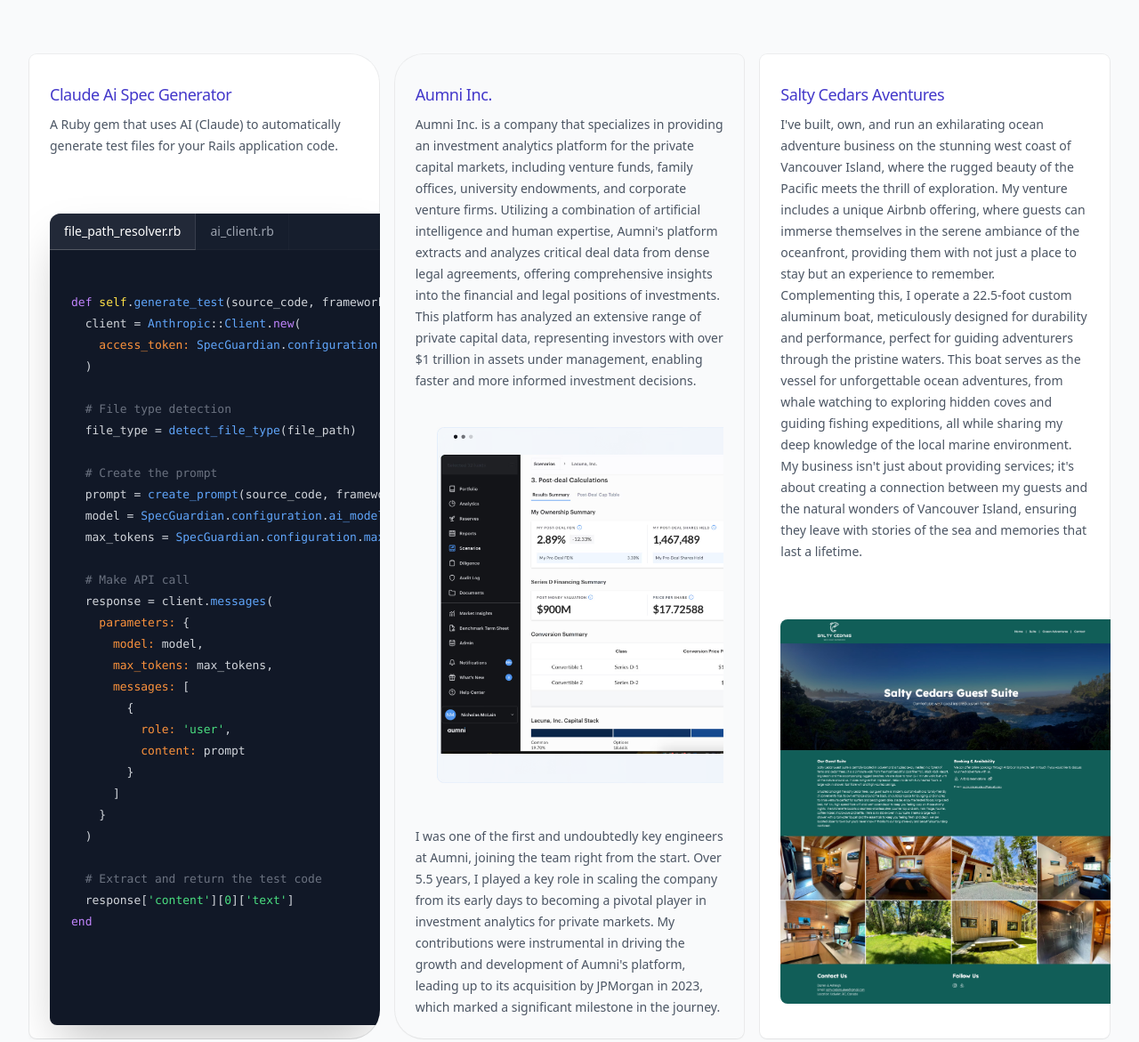
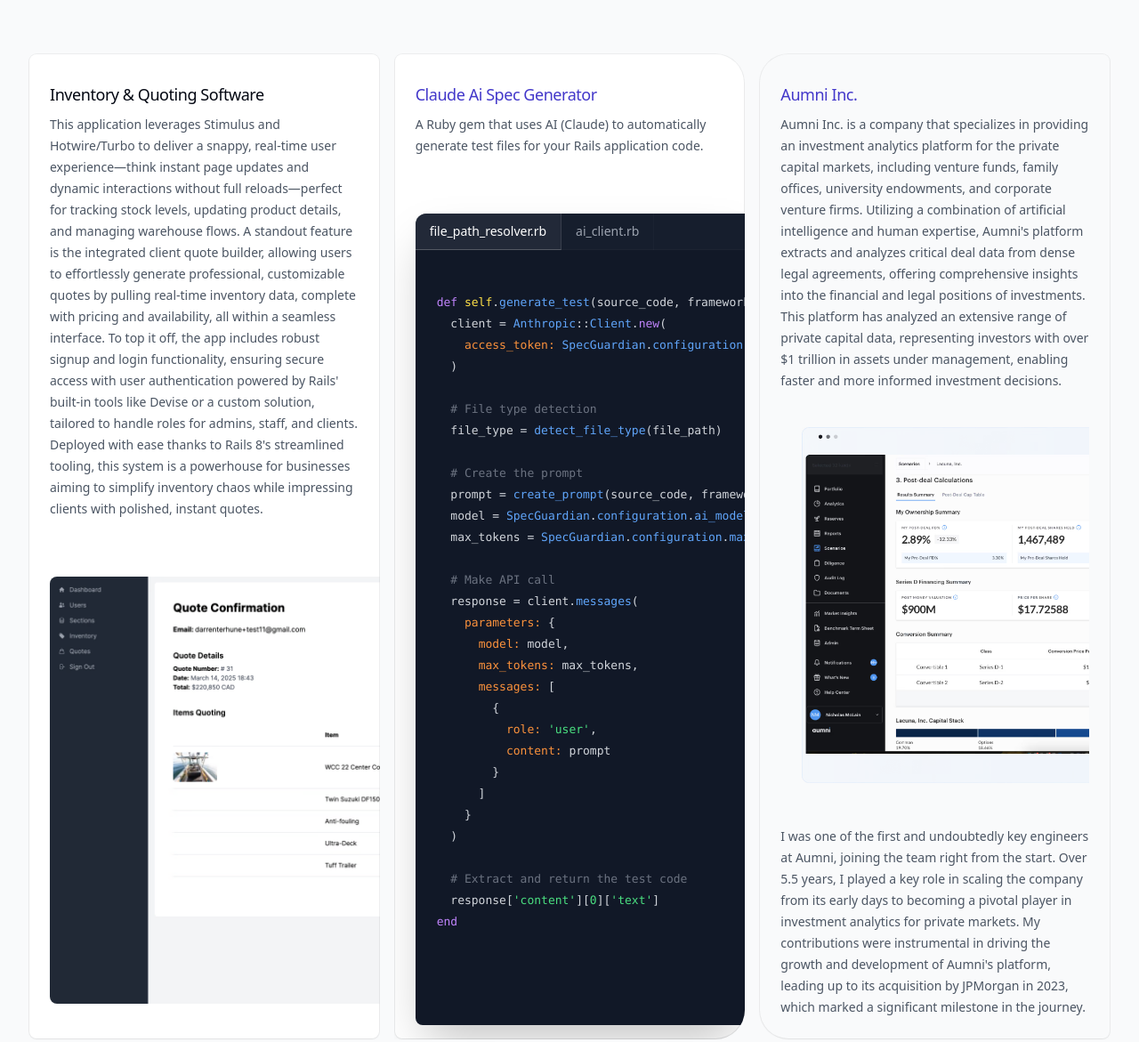
Before and after one commit to darrenterhune/darrenterhune, a website: page index.html in a window 1280 px wide. Shown: the part 3540-4711 px from the top of the page at 89% size. Drawn offline with nearby package versions, Linux system fonts and the light colour scheme.

Commit message:
Add inventory and quoting rails app to projects

```diff
--- a/index.html
+++ b/index.html
@@ -608,6 +608,38 @@
             </h3>
             <div class="mt-10 grid gap-4 sm:mt-16 lg:grid-cols-3 lg:grid-rows-1">
               <div class="relative">
+                <div class="absolute inset-px rounded-lg bg-white"></div>
+                <div class="relative flex h-full flex-col overflow-hidden rounded-[calc(var(--radius-lg)+1px)]">
+                  <div class="p-6">
+                    <p class="mt-2 text-lg font-medium tracking-tight text-gray-950 max-lg:text-center">
+                      Inventory &amp; Quoting Software
+                    </p>
+                    <p class="mt-2 max-w-lg text-sm/6 text-gray-600 max-lg:text-center">
+                      This application leverages Stimulus and Hotwire/Turbo to deliver a snappy, real-time user
+                      experience—think instant page updates and dynamic interactions without full reloads—perfect for
+                      tracking stock levels, updating product details, and managing warehouse flows. A standout feature
+                      is the integrated client quote builder, allowing users to effortlessly generate professional,
+                      customizable quotes by pulling real-time inventory data, complete with pricing and availability,
+                      all within a seamless interface. To top it off, the app includes robust signup and login
+                      functionality, ensuring secure access with user authentication powered by Rails' built-in tools
+                      like Devise or a custom solution, tailored to handle roles for admins, staff, and clients.
+                      Deployed with ease thanks to Rails 8's streamlined tooling, this system is a powerhouse for
+                      businesses aiming to simplify inventory chaos while impressing clients with polished, instant
+                      quotes.
+                    </p>
+                  </div>
+                  <div class="@container relative min-h-[30rem] w-full grow max-lg:mx-auto">
+                    <div class="absolute inset-x-6 top-10 bottom-10 right-0 overflow-hidden">
+                      <img
+                        class="size-full object-cover rounded-l-lg object-left-top"
+                        src="images/walkerboats-quoting-software.avif"
+                      />
+                    </div>
+                  </div>
+                </div>
+                <div class="pointer-events-none absolute inset-px rounded-lg ring-1 shadow-sm ring-black/5"></div>
+              </div>
+              <div class="relative">
                 <div class="absolute inset-px rounded-lg bg-white max-lg:rounded-b-[2rem] lg:rounded-r-[2rem]"></div>
                 <div
                   class="relative flex h-full flex-col overflow-hidden rounded-[calc(var(--radius-lg)+1px)] max-lg:rounded-b-[calc(2rem+1px)] lg:rounded-r-[calc(2rem+1px)]"
```
Also changed, not shown: images/walkerboats-quoting-software.avif (added).
